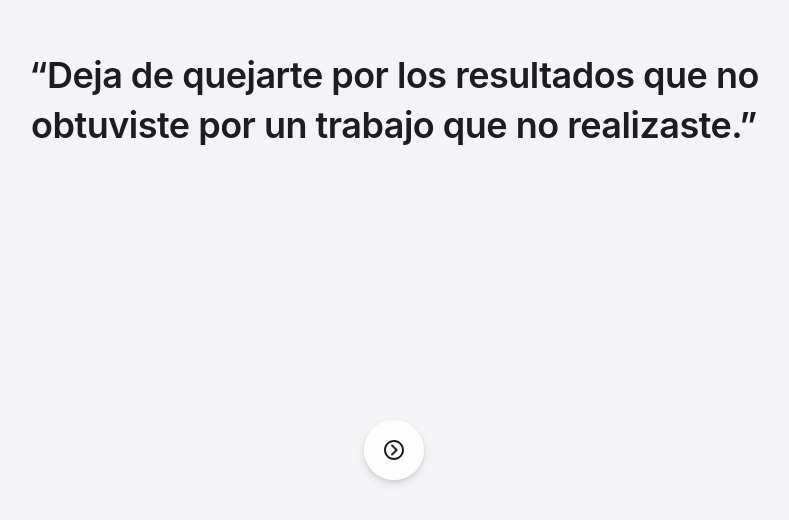
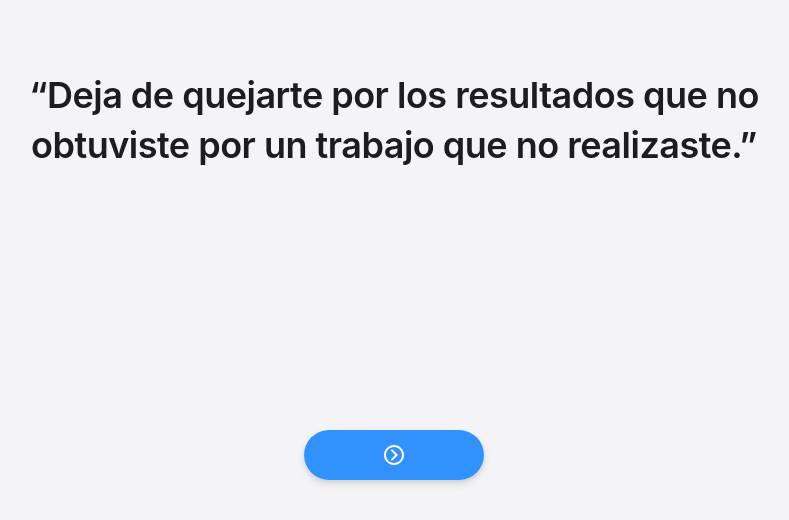
Before and after one commit to SebastianGR-FC/motivational-quotes, a React (Create React App) app: page / in a window 1280 px wide. Shown: the part 280-800 px from the top of the page, without its empty margins (246-1035 px from the left). Built offline with nearby package versions, Linux system fonts and the light colour scheme.

Commit message:
Transtions and animations fixed.

```diff
--- a/src/App.js
+++ b/src/App.js
@@ -5,10 +5,11 @@ import "./styles.css";
 const App = () => {
   const [quotes, setQuotes] = useState([]);
   const [remainingQuotes, setRemainingQuotes] = useState([]);
-  const [quote, setQuote] = useState("");
+  const [quote, setQuote] = useState(null); // Changed initial state to null to ensure proper loading state
   const [isChanging, setIsChanging] = useState(false);
-  const [loading, setLoading] = useState(true);  // Add loading state
+  const [loading, setLoading] = useState(true);
 
+  // Shuffle function for randomizing quotes
   const shuffleArray = (array) => {
     const newArray = [...array];
     for (let i = newArray.length - 1; i > 0; i--) {
@@ -18,25 +19,39 @@ const App = () => {
     return newArray;
   };
 
+  // Fetch quotes from the file
   useEffect(() => {
     fetch("/quotes.txt")
-      .then((response) => response.text())
+      .then((response) => {
+        if (!response.ok) {
+          throw new Error("Network response was not ok");
+        }
+        return response.text();
+      })
       .then((data) => {
         const loadedQuotes = data
           .split("\n")
           .map((line) => line.trim())
           .filter((line) => line);
 
-        if (loadedQuotes.length === 0) return;
+        if (loadedQuotes.length === 0) {
+          console.error("No quotes found in the file");
+          return;
+        }
 
         const shuffledQuotes = shuffleArray(loadedQuotes);
         setQuotes(shuffledQuotes);
         setRemainingQuotes(shuffledQuotes.slice(1));
-        setQuote(shuffledQuotes[0]);
-        setLoading(false);  // Set loading to false when quotes are loaded
+        setQuote(shuffledQuotes[0]); // Initial quote is set here
+        setLoading(false);
+      })
+      .catch((error) => {
+        console.error("Error fetching quotes:", error);
+        setLoading(false);
       });
   }, []);
 
+  // Function to get the next quote
   const getNextQuote = () => {
     if (isChanging) return;
     setIsChanging(true);
@@ -46,8 +61,7 @@ const App = () => {
 
       if (newRemaining.length === 0) {
         newRemaining = shuffleArray([...quotes]);
-
-        // Ensure the new quote is different from the current one
+        // Prevent repeating the current quote immediately
         if (newRemaining[0] === quote) {
           const first = newRemaining.shift();
           newRemaining.push(first);
@@ -60,18 +74,20 @@ const App = () => {
     });
   };
 
+  // Framer Motion variants for a smooth fade
   const quoteVariants = {
-    initial: { y: -100, opacity: 0 },
-    animate: { y: 0, opacity: 1 },
-    exit: { y: 100, opacity: 0 },
+    initial: { opacity: 0 },
+    animate: { opacity: 1 },
+    exit: { opacity: 0 },
   };
 
   return (
     <div className="container">
       {loading ? (
-        <p>Loading...</p>  // Display loading message
+        <p>Loading...</p>
       ) : (
         <AnimatePresence mode="wait" onExitComplete={() => setIsChanging(false)}>
+          {quote && (
             <motion.div
               key={quote}
               className="quote"
@@ -79,10 +95,11 @@ const App = () => {
               initial="initial"
               animate="animate"
               exit="exit"
-            transition={{ type: "spring", stiffness: 120, damping: 20, mass: 1 }}
+              transition={{ duration: 0.6, ease: "easeInOut" }}
             >
-            <motion.span className="animated-quote">{`“${quote}”`}</motion.span>
+              {`“${quote}”`}
             </motion.div>
+          )}
         </AnimatePresence>
       )}
 
--- a/src/styles.css
+++ b/src/styles.css
@@ -23,72 +23,81 @@ body {
   width: 100%;
   max-width: 900px;
   position: relative;
+  box-sizing: border-box;
+  overflow: hidden;
 }
 
-/* Quote styling (mobile-first) */
+/* Quote styling */
 .quote {
-  font-size: 24px;
+  font-size: 36px;
   font-weight: 600;
   color: #1d1d1f;
   line-height: 1.4;
   text-align: center;
-  max-width: 90%;
+  max-width: 100%;
   word-wrap: break-word;
   overflow-wrap: break-word;
-  margin: 0 0 25px;
+  margin: 0 auto;
   letter-spacing: -0.5px;
   padding: 0 20px;
+  box-sizing: border-box;
+  /* Removed default opacity and transition properties to let Framer Motion handle animations */
 }
 
-/* Apple-style button (mobile-first) */
+/* Apple-style button */
 .apple-style-btn {
   position: fixed;
-  bottom: 25px;
+  bottom: 40px;
   left: 50%;
   transform: translateX(-50%);
-  background: rgba(255, 255, 255, 0.8);
+  background: #007aff;
   border: none;
-  width: 52px;
-  height: 52px;
-  border-radius: 50%;
+  width: 180px;
+  height: 50px;
+  border-radius: 25px;
   cursor: pointer;
   transition: all 0.3s cubic-bezier(0.25, 0.8, 0.25, 1);
-  box-shadow: 0 4px 8px rgba(0, 0, 0, 0.1),
-              0 2px 4px rgba(0, 0, 0, 0.08);
+  box-shadow:
+    0 4px 8px rgba(0, 0, 0, 0.1),
+    0 2px 4px rgba(0, 0, 0, 0.08);
   display: flex;
   align-items: center;
   justify-content: center;
   backdrop-filter: blur(10px);
+  background-color: rgba(0, 122, 255, 0.8);
 }
 
 .apple-style-btn:hover {
   transform: translateX(-50%) scale(1.05);
-  box-shadow: 0 6px 12px rgba(0, 0, 0, 0.12),
-              0 4px 8px rgba(0, 0, 0, 0.1);
+  box-shadow:
+    0 6px 12px rgba(0, 0, 0, 0.12),
+    0 4px 8px rgba(0, 0, 0, 0.1);
 }
 
 .apple-style-btn:active {
   transform: translateX(-50%) scale(0.95);
-  background-color: rgba(255, 255, 255, 0.9);
+  background-color: rgba(0, 122, 255, 0.9);
 }
 
 .apple-icon {
-  width: 20px;
-  height: 20px;
-  color: #1d1d1f;
+  width: 24px;
+  height: 24px;
+  color: #ffffff;
   transition: transform 0.2s ease;
 }
 
-/* Larger devices */
-@media (min-width: 481px) {
+/* Responsive design */
+@media (max-width: 768px) {
   .quote {
     font-size: 28px;
     margin-bottom: 30px;
+    padding: 0 15px;
+    max-width: 90%;
   }
 
   .apple-style-btn {
-    width: 56px;
-    height: 56px;
+    width: 150px;
+    height: 45px;
     bottom: 30px;
   }
 
@@ -98,20 +107,22 @@ body {
   }
 }
 
-@media (min-width: 769px) {
+@media (max-width: 480px) {
   .quote {
-    font-size: 36px;
-    margin-bottom: 40px;
+    font-size: 24px;
+    margin-bottom: 25px;
+    padding: 0 10px;
+    max-width: 95%;
   }
 
   .apple-style-btn {
-    width: 60px;
-    height: 60px;
-    bottom: 40px;
+    width: 120px;
+    height: 45px;
+    bottom: 25px;
   }
 
   .apple-icon {
-    width: 24px;
-    height: 24px;
+    width: 20px;
+    height: 20px;
   }
 }
```
Lines whose indentation alone changed are shown as unchanged.
